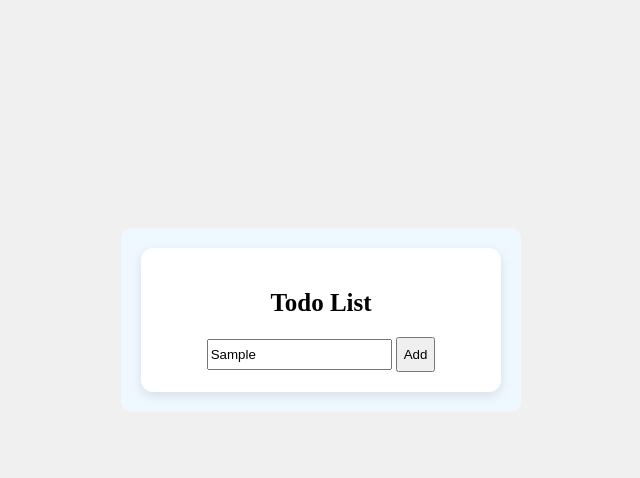
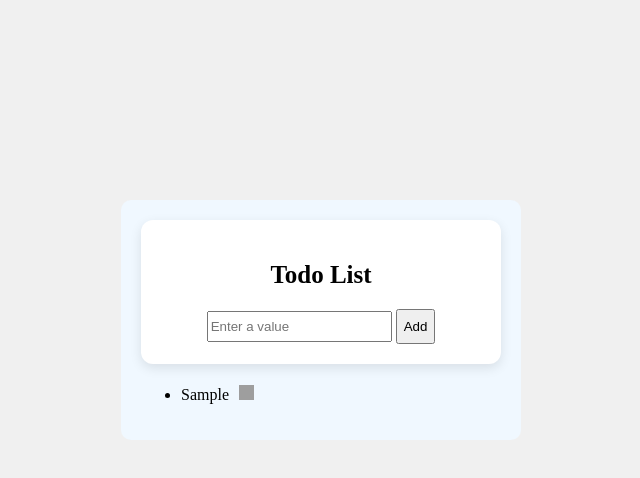
Before and after one commit to Swathchary/Javascript, a plain HTML site: page TodoList.html in a window 1280 px wide. Both pictures are taken after typing "Sample" into the empty fields and a click on the button "Add". Shown: the whole page, without its empty margins (319-959 px from the left). Drawn offline with Linux system fonts and the light colour scheme; grey boxes are pictures that could not be loaded.

Commit message:
todolist

```diff
--- a/TodoList.html
+++ b/TodoList.html
@@ -20,10 +20,9 @@
             background-color: aliceblue;
             padding: 20px;
             border-radius: 10px;
-            text-align: center;
         }
 
-        .btn{
+        .btn {
             height: 35px;
         }
 
@@ -32,14 +31,13 @@
             background: #fff;
             padding: 20px 30px;
             border-radius: 12px;
-      box-shadow: 0 4px 12px rgba(0,0,0,0.1);
+            box-shadow: 0 4px 12px rgba(0, 0, 0, 0.1);
             width: 300px;
             text-align: center;
         }
-
-
     </style>
 </head>
+
 
 <body>
 
@@ -51,10 +49,19 @@
 
             <input style="height: 25px;" id="todolist" type="text" placeholder="Enter a value">
 
-        <button class="btn" type="button"> Add </button>
+            <button id="btn_todo" class="btn" type="button"> Add </button>
 
         </div>
+
+        <ul id="taskList" style="align-content: start;">
+
+        </ul>
     </div>
+
+    <script src="Todolist.js"> </script>
+
 </body>
 
+
+
 </html>
--- /dev/null
+++ b/Todolist.js
@@ -0,0 +1,38 @@
+
+
+let btn_todo = document.getElementById('btn_todo');
+let tolist = document.getElementById('tolist');
+
+console.log("Clid");
+
+
+function add() {
+    console.log("Clicked Add");
+    let todolist = document.getElementById('todolist').value;
+
+    if (todolist === "") return;
+
+    let enteredtext = document.createElement("li");
+    enteredtext.textContent = todolist;
+
+    let img = document.createElement('img')
+
+    img.src = "https://cdn-icons-png.flaticon.com/512/1214/1214428.png";
+    img.style.width = "15px";
+    img.style.height = '15px';
+    img.style.marginTop = '5px'
+    img.style.marginLeft = "10px";
+    img.style.cursor = "pointer";
+
+    img.onclick = function () {
+        enteredtext.remove();
+    };
+
+    enteredtext.appendChild(img)
+
+    document.getElementById("taskList").appendChild(enteredtext);
+
+    document.getElementById('todolist').value = "";
+}
+
+btn_todo.addEventListener("click", add);
```
Lines whose indentation alone changed are shown as unchanged.
